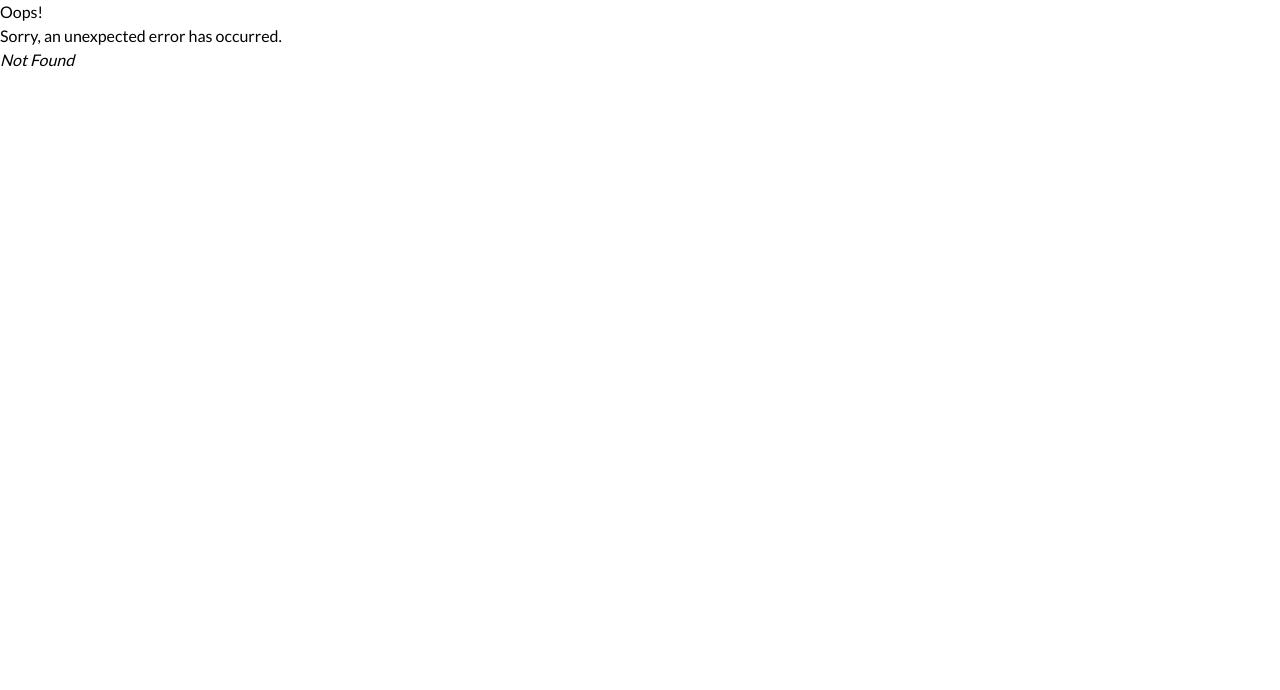
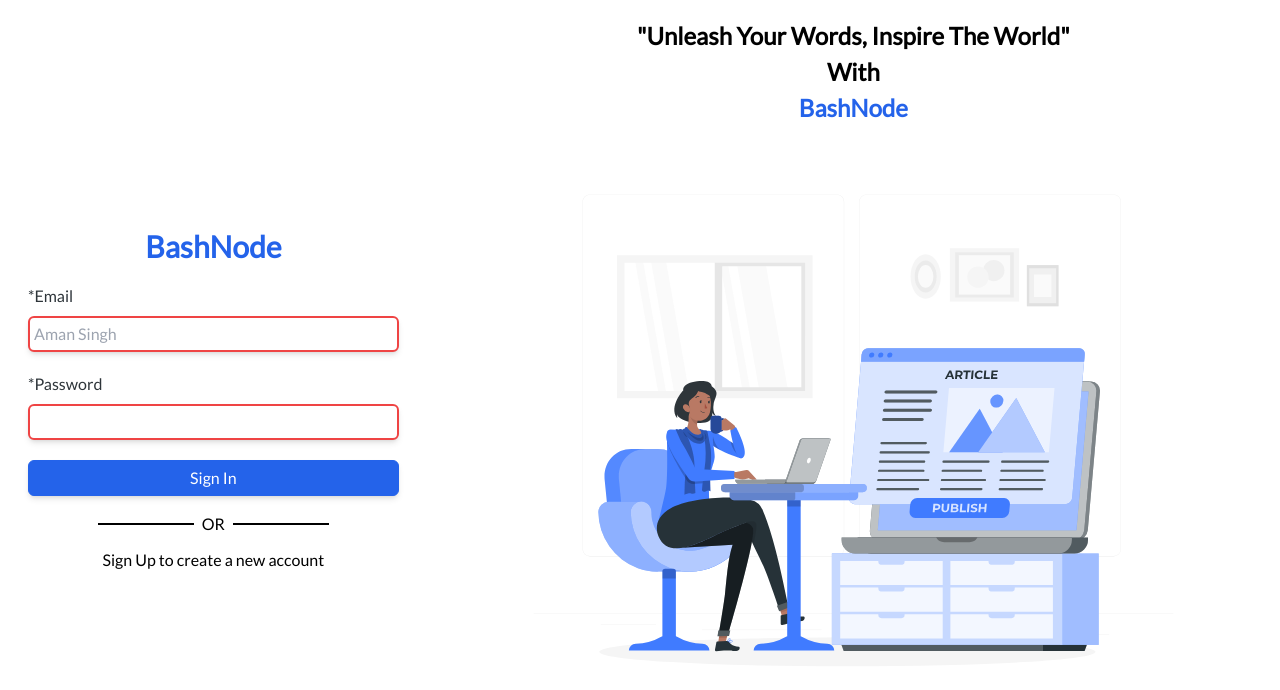
Before and after one commit to muditchoudhary/BashNode, a React (Vite) app in the folder client/bashnode/: page /auth/sign-in in a window 1280 px wide. Before the commit this address had no page. Shown: the top 690 px of the page. Built offline with nearby package versions, Linux system fonts and the light colour scheme.

Commit message:
Feat: Made new sign-in component
- Done the work to handle all its routing
- Rename some files

```diff
--- a/client/bashnode/src/Components/Footer.jsx
+++ b/client/bashnode/src/Components/Footer.jsx
@@ -1,3 +1,5 @@
+import PropTypes from "prop-types";
+import { Link } from "react-router-dom";
 const Lines = () => {
 	return (
 		<div className="flex items-center">
@@ -9,22 +11,26 @@ const OrDivider = () => {
 	return (
 		<>
 			<div className="flex justify-center gap-2">
-                <Lines />
+				<Lines />
 				<span>OR</span>
 				<Lines />
 			</div>
 		</>
 	);
 };
-const Footer = () => {
+const Footer = (props) => {
 	return (
 		<>
 			<div className="flex flex-col items-center mt-4 gap-3 desktop:text-2xl desktop:mt-11">
 				<OrDivider />
-				<a href="#">Sign in to your existing account</a>
+				<Link to={props.linkTo}>{props.footerText}</Link>
 			</div>
 		</>
 	);
 };
+Footer.propTypes = {
+	footerText: PropTypes.string,
+	linkTo: PropTypes.string,
+};
 
 export default Footer;
--- /dev/null
+++ b/client/bashnode/src/Components/SignInForm.jsx
@@ -0,0 +1,59 @@
+import { useState } from "react";
+import "../Styles/form.css";
+
+const SignInForm = () => {
+	const [email, setEmail] = useState("");
+	const [password, setPassword] = useState("");
+	return (
+		<>
+			<form className=" mx-7 mt-4 desktop:mx-28">
+				<div className="form-container">
+					<label htmlFor="email" className="form-label">
+						*Email
+					</label>
+					<input
+						type="email"
+						id="email"
+						name="email"
+						required
+						className="form-field"
+						minLength="3"
+						maxLength="100"
+						placeholder="Aman Singh"
+						value={email}
+						onChange={(e) => {
+							setEmail(e.target.value);
+						}}
+					/>
+				</div>
+				<div className="form-container">
+					<label htmlFor="password" className="form-label">
+						*Password
+					</label>
+					<input
+						type="text"
+						id="password"
+						name="password"
+						required
+						className="form-field"
+						maxLength={16}
+						value={password}
+						onChange={(e) => {
+							setPassword(e.target.value);
+						}}
+					/>
+				</div>
+				<div className="form-container">
+					<button
+						type="submit"
+						className=" h-9 bg-electric-blue border-[1px] border-electric-blue shadow-md text-white rounded-md desktop:text-2xl desktop:py-7 desktop:flex default:justify-center desktop:items-center"
+					>
+						Sign In
+					</button>
+				</div>
+			</form>
+		</>
+	);
+};
+
+export default SignInForm;
--- a/client/bashnode/src/Components/SignUpForm.jsx
+++ b/client/bashnode/src/Components/SignUpForm.jsx
@@ -1,6 +1,5 @@
 import { useState } from "react";
-import "../Styles/signUpForm.css";
-
+import "../Styles/form.css";
 const SignUpForm = () => {
 	const [userName, setUserName] = useState("");
 	const [email, setEmail] = useState("");
@@ -109,7 +108,7 @@ const SignUpForm = () => {
 						type="submit"
 						className=" h-9 bg-electric-blue border-[1px] border-electric-blue shadow-md text-white rounded-md desktop:text-2xl desktop:py-7 desktop:flex default:justify-center desktop:items-center"
 					>
-						Sign up
+						Sign Up
 					</button>
 				</div>
 			</form>
--- /dev/null
+++ b/client/bashnode/src/Styles/form.css
@@ -0,0 +1,11 @@
+.form-container {
+	@apply flex flex-col gap-2 mt-3 desktop:mt-11 lg:mt-5;
+}
+
+.form-label {
+	@apply text-base text-midnight-slate desktop:text-2xl;
+}
+
+.form-field {
+	@apply border-2 border-silver-gray rounded-md text-base px-1 py-1 shadow-md invalid:border-red-500 invalid:text-red-500 focus:invalid:border-red-500 focus:invalid:text-red-500 desktop:text-2xl;
+}
--- a/client/bashnode/src/Styles/signUpForm.css
+++ /dev/null
@@ -1,10 +0,0 @@
-.form-container {
-	@apply flex flex-col gap-2 mt-3 desktop:mt-11 lg:mt-5;
-}
-.form-label {
-	@apply text-base text-midnight-slate desktop:text-2xl;
-}
-
-.form-field {
-	@apply border-2 border-silver-gray rounded-md text-base px-1 py-1 shadow-md invalid:border-red-500 invalid:text-red-500 focus:invalid:border-red-500 focus:invalid:text-red-500 desktop:text-2xl
-}
--- a/client/bashnode/src/main.jsx
+++ b/client/bashnode/src/main.jsx
@@ -3,8 +3,9 @@ import ReactDOM from "react-dom/client";
 import { createBrowserRouter, RouterProvider } from "react-router-dom";
 import Root from "./routes/root";
 import ErrorPage from "./error-page";
-import SignUp from "./routes/sign-up";
+import { SignUp } from "./routes/sign-up";
 import "./index.css";
+import SignIn from "./routes/SignIn";
 
 const router = createBrowserRouter([
 	{
@@ -17,6 +18,11 @@ const router = createBrowserRouter([
 		element: <SignUp />,
 		errorElement: <ErrorPage />,
 	},
+	{
+		path: "auth/sign-in",
+		element: <SignIn />,
+		errorElement: <ErrorPage />,
+	},
 ]);
 
 ReactDOM.createRoot(document.getElementById("root")).render(
--- /dev/null
+++ b/client/bashnode/src/routes/SignIn.jsx
@@ -0,0 +1,50 @@
+import SignInForm from "../Components/SignInForm";
+import Header from "../Components/Header";
+import Footer from "../Components/Footer";
+import { TaglineBrandComponent } from "./sign-up";
+import Tagline from "../Components/Tagline";
+import { useMediaQuery } from "react-responsive";
+
+const SignInDesktop = () => {
+	return (
+		<>
+			<div className="flex h-screen">
+				<div className="flex-1 h-max self-center">
+					<Header />
+					<SignInForm />
+					<Footer
+						footerText={"Sign Up to create a new account"}
+						linkTo={"/auth/sign-up"}
+					/>
+				</div>
+				<TaglineBrandComponent />
+			</div>
+		</>
+	);
+};
+
+const SignInMobile = () => {
+	return (
+		<>
+			<Header />
+			<Tagline />
+			<SignInForm />
+			<Footer
+				footerText={"Sign Up to create a new account"}
+				linkTo={"/auth/sign-up"}
+			/>
+		</>
+	);
+};
+
+const SignIn = () => {
+	const isDesktop = useMediaQuery({
+		query: "(min-width: 1024px)",
+	});
+	if (isDesktop) {
+		return <SignInDesktop />;
+	}
+	return <SignInMobile />;
+};
+
+export default SignIn;
--- a/client/bashnode/src/routes/sign-up.jsx
+++ b/client/bashnode/src/routes/sign-up.jsx
@@ -5,6 +5,20 @@ import Tagline from "../Components/Tagline";
 import publishArticle from "../assets/images/publish-article.svg";
 import { useMediaQuery } from "react-responsive";
 
+const TaglineBrandComponent = () => {
+	return (
+		<>
+			<div className="flex-2 flex flex-col items-center ">
+				<Tagline />
+				<img
+					src={publishArticle}
+					alt="Image of lady publishing article"
+					className=" w-[100%] h-[70%] desktop:text-2xl lg:h-[80%]"
+				/>
+			</div>
+		</>
+	);
+};
 const SignUpDesktop = () => {
 	return (
 		<>
@@ -12,16 +26,9 @@ const SignUpDesktop = () => {
 				<div className="flex-1 h-max self-center">
 					<Header />
 					<SignUpForm />
-					<Footer />
+					<Footer footerText={"Sign In to your existing account"} linkTo={"/auth/sign-in"} />
 				</div>
-				<div className="flex-2 flex flex-col items-center ">
-					<Tagline />
-					<img
-						src={publishArticle}
-						alt="Image of lady publishing article"
-						className=" w-[100%] h-[70%] desktop:text-2xl lg:h-[80%]"
-					/>
-				</div>
+				<TaglineBrandComponent />
 			</div>
 		</>
 	);
@@ -33,7 +40,7 @@ const SignUpMobile = () => {
 			<Header />
 			<Tagline />
 			<SignUpForm />
-			<Footer />
+			<Footer footerText={"Sign In to your existing account"} linkTo={"/auth/sign-in"} />
 		</>
 	);
 };
@@ -48,4 +55,4 @@ const SignUp = () => {
 	return <SignUpMobile />;
 };
 
-export default SignUp;
+export { SignUp, TaglineBrandComponent };
```
